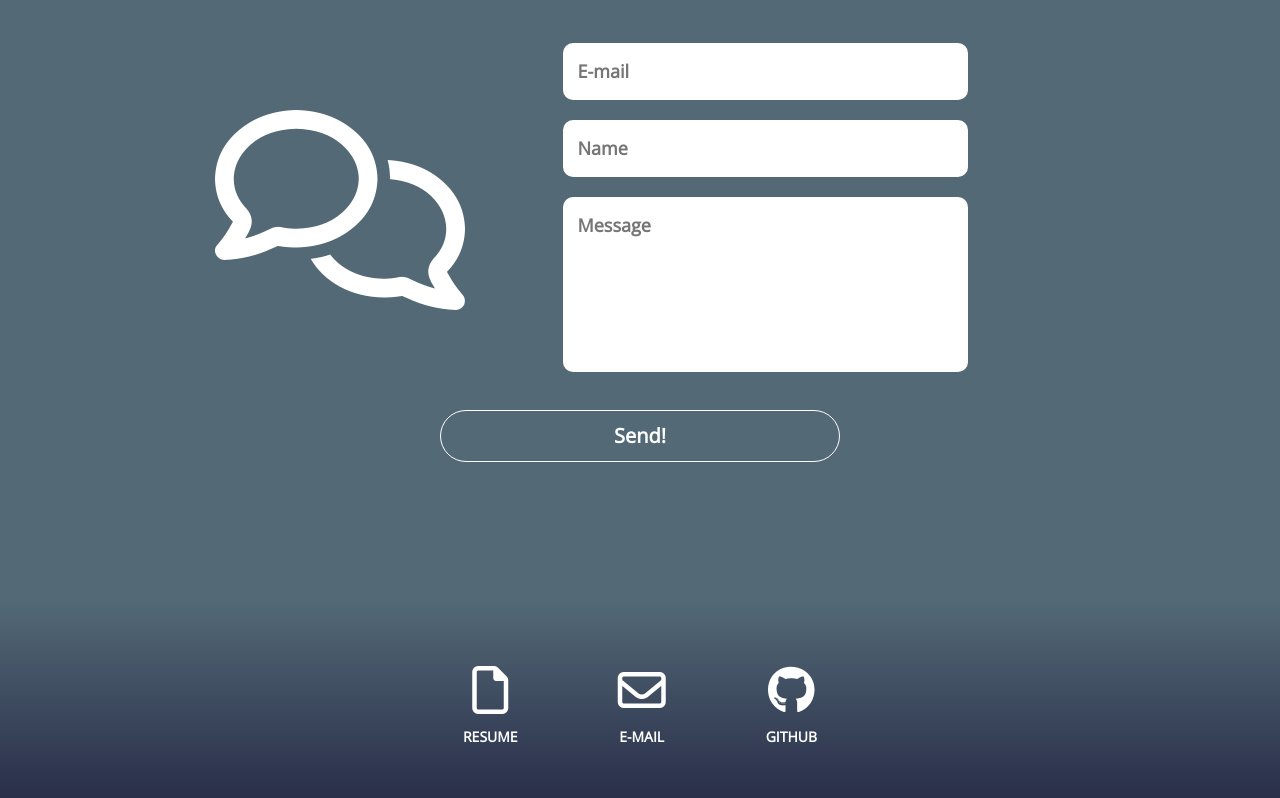
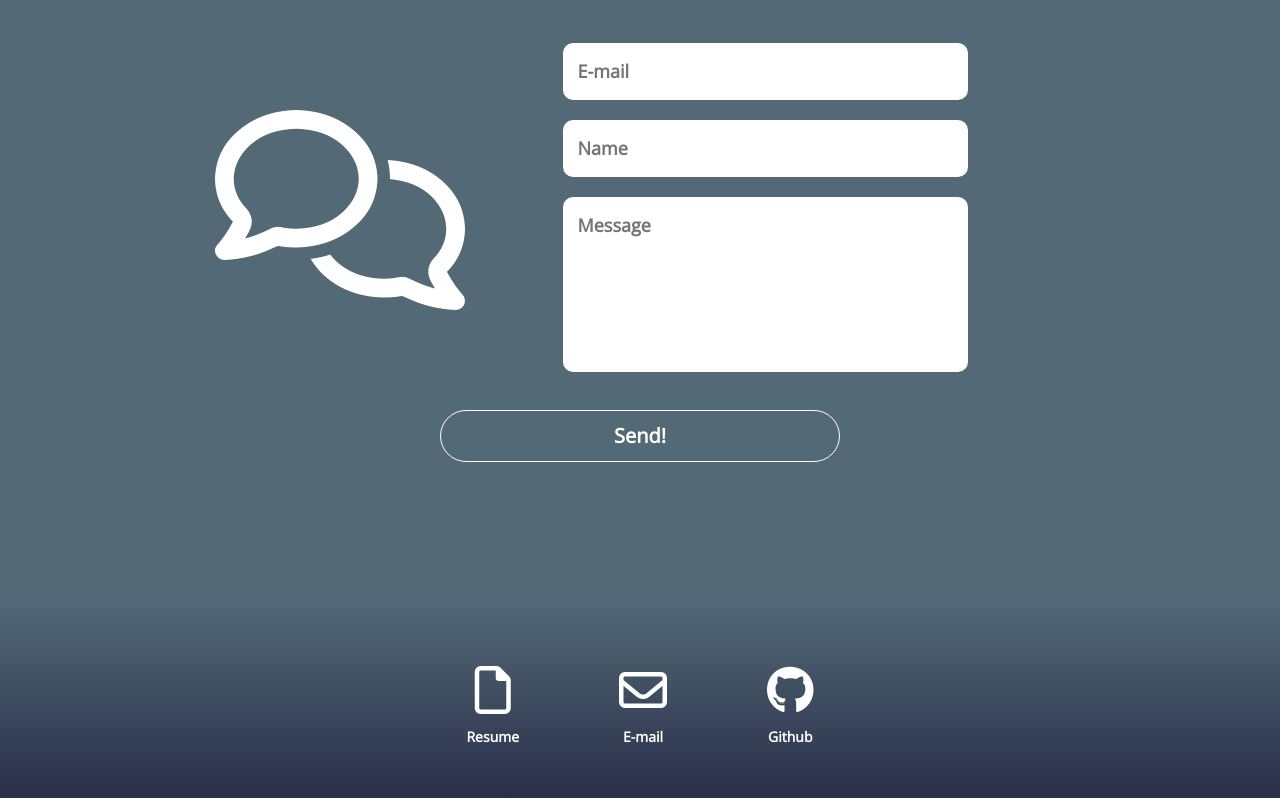
Before and after one commit to PedroL33/portfolio, a React (Create React App) app: page / in a window 1280 px wide. Shown: the part 2400-3198 px from the top of the page. Built offline with nearby package versions, Linux system fonts and the light colour scheme; no server answers.

Commit message:
Changed to no capital letters. Only icons animate on hover.

```diff
--- a/src/components/footer.js
+++ b/src/components/footer.js
@@ -8,19 +8,19 @@ function Footer() {
         <a className={styles.icon} href={window.location.origin + "/Resume.pdf"} target="_blank" rel="noopener noreferrer" >
           <i class="far fa-file"></i>
         </a>
-        <div className={styles.words}>RESUME</div>
+        <div className={styles.words}>Resume</div>
       </div>
       <div className={styles.item}>
         <a className={styles.icon} href="mailto: leepeter019@gmail.com">
           <i class="far fa-envelope"></i>
         </a>
-        <div className={styles.words}>E-MAIL</div>
+        <div className={styles.words}>E-mail</div>
       </div>
       <div className={styles.item}>
         <a className={styles.icon} href="https://github.com/PedroL33" target="_blank" rel="noopener noreferrer" >
           <i class="fab fa-github"></i>
         </a>
-        <div className={styles.words}>GITHUB</div>
+        <div className={styles.words}>Github</div>
       </div>
     </div>
   )
--- a/src/styles/footer.module.css
+++ b/src/styles/footer.module.css
@@ -12,16 +12,16 @@
   display: flex;
   flex-direction:column;
   align-items: center;
-  transition: transform 300ms ease-in-out;
 }
 
-.item:hover {
+.item:hover .icon {
   transform: scale(1.2);
 }
 
 .icon {
   font-size: 48px;
   color: white;
+  transition: transform 300ms ease-in-out;
 }
 
 .icon:hover {
```
